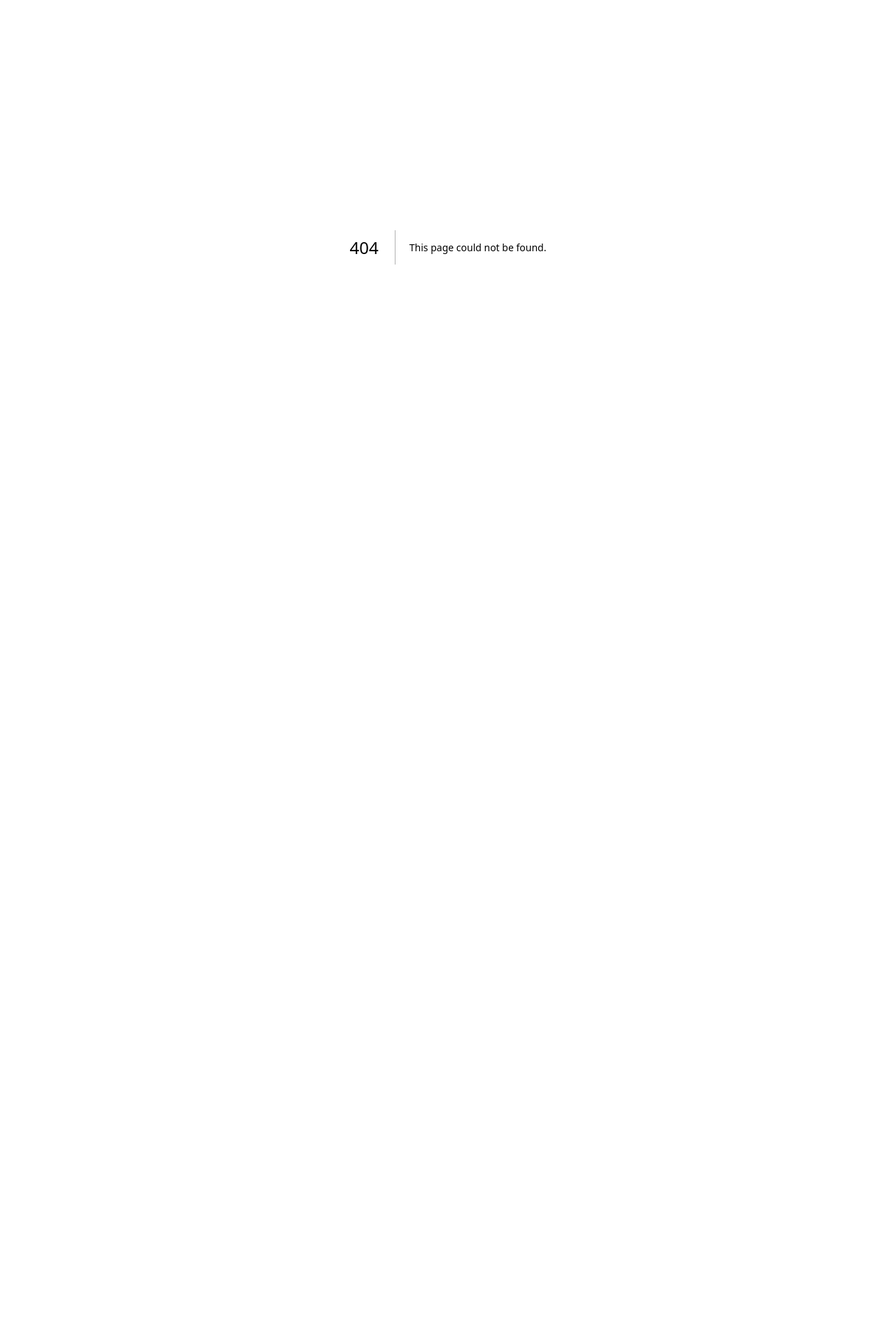
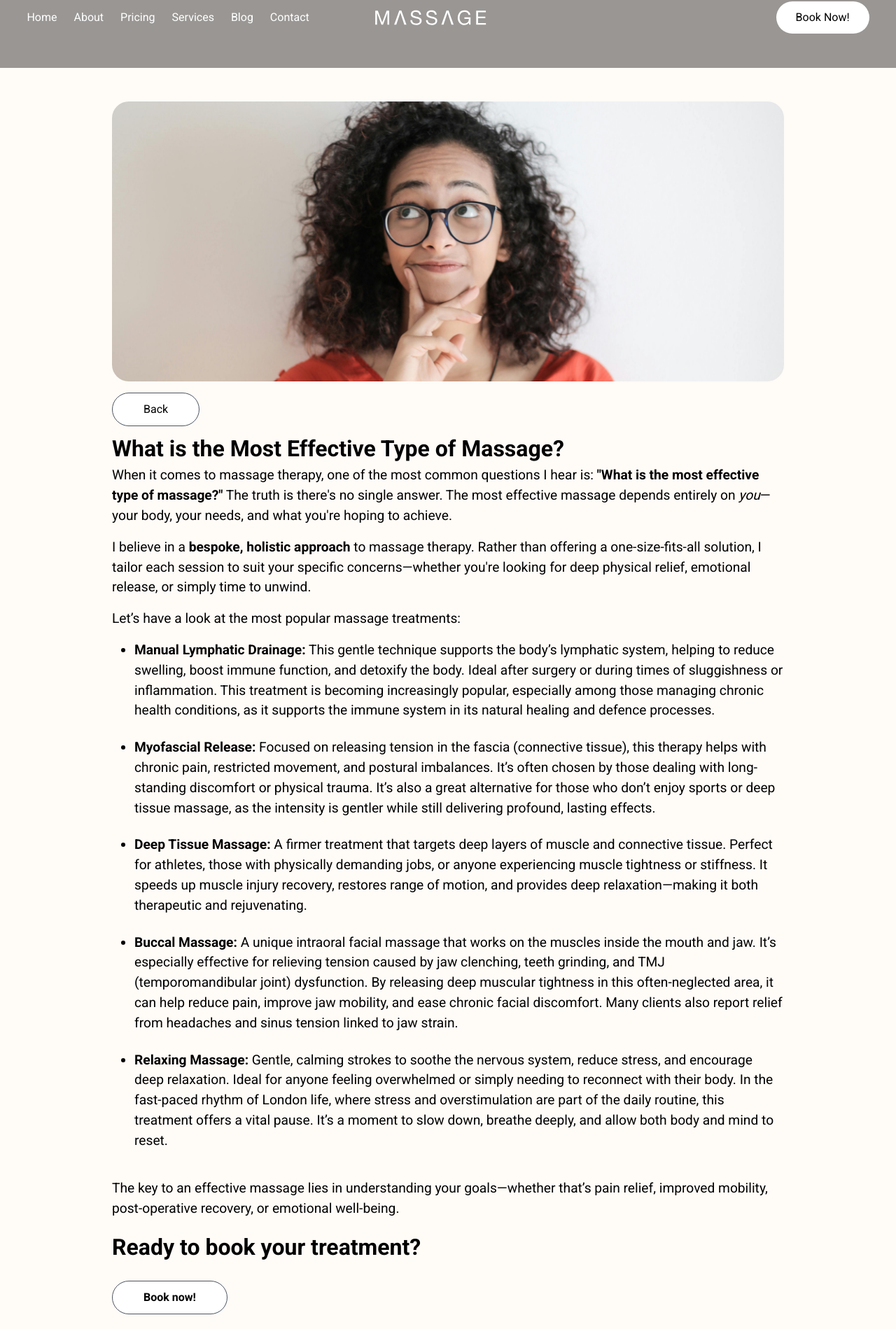
Before and after one commit to lbourke1234/massageTherapy, a Next.js app: page /blog/most-effective-massage in a window 1280 px wide. Before the commit this address had no page. Shown: the part 47-1946 px from the top of the page at 70% size. Before the commit the page ends 800 px from the top, so only its background shows below. Built offline with nearby package versions, Linux system fonts and the light colour scheme.

Commit message:
Blog Post Added + About Us text changed

```diff
--- /dev/null
+++ b/src/app/blog/most-effective-massage/page.js
@@ -0,0 +1,14 @@
+import MostEffectiveMassage from "@/app/pages/blogPosts/EffectiveTypeMassage";
+import React from "react";
+
+export const metadata = {
+  title: "What is the Most Effective Type of Massage?",
+  description:
+    "Explore the most popular massage techniques and learn which one best suits your needs—from lymphatic drainage to deep tissue and more.",
+};
+
+const page = () => {
+  return <MostEffectiveMassage />;
+};
+
+export default page;
--- a/src/app/data/blogData.js
+++ b/src/app/data/blogData.js
@@ -22,7 +22,18 @@ import buccalSciencePic from "/public/resources/blogPosts/science-behind-buccal.
 import neckPainPic2 from "/public/resources/blogPosts/understanding-neck-pain.webp";
 import LymphaticDrainageImg from "/public/resources/blogPosts/lymphatic-drainage-ammuine-system.jpg";
 import TMJDisorderImg from "/public/resources/blogPosts/TMJDisorder.jpg";
+import EffectiveMassage from "/public/resources/blogPosts/typesOfMassages.jpg";
 export const blogData = {
+  MostEffectiveMassage: {
+  author: `Marta Suchanska`,
+  date: `9th June 2025`,
+  title: `What is the Most Effective Type of Massage?`,
+  preview: `Not sure which massage style is best for you? From lymphatic drainage to buccal and deep tissue, this guide breaks down the most popular massage types and when to use each for best results.`,
+  link: `/blog/most-effective-massage`,
+  image: EffectiveMassage,
+  alt: "client receiving a relaxing massage in spa setting",
+},
+
   TMJDisorderSymptoms: {
   author: `Marta Suchanska`,
   date: `3th July May 2025`,
--- a/src/app/pages/about/TextColumn.jsx
+++ b/src/app/pages/about/TextColumn.jsx
@@ -3,48 +3,47 @@ import React from "react";
 const TextColumn = () => {
   return (
     <div className="basis-full pt-4 h-auto cm1050:basis-3/5 text-justify cm1050:p-8 items-center justify-center flex-col flex">
-      <h1 className="cmMobile:text-[1.2em] cm800:text-lg pb-2">Hello, I am Marta</h1>
-      <p className="cmMobile:text-[1.2em] cm800:text-lg">
-        {`A founder of `}
-        <span className="font-inter">MɅSSɅGE</span>
-        {`, a Certified Massage Therapist,
-        Nutritional Advisor and Osteopathic and Naturopathic Medicine Student.`}
+      <h1 className="cmMobile:text-[1.2em] cm800:text-lg pb-2">Marta Suchanska</h1>
+      <p className="cmMobile:text-[1.2em] cm800:text-lg pb-4">
+        Founder of <span className="font-inter">MɅSSɅGE</span> | Certified Massage Therapist | Nutritional Therapist | Student of Osteopathic Medicine
+      </p>
+      <p className="cmMobile:text-[1.2em] cm800:text-lg pb-4">
+        My journey into holistic health began from a deeply personal place. Years ago, I found myself
+        chronically unwell—without a clear diagnosis, navigating uncertainty and frustration. It took months of
+        seeking help, trying different treatments, researching tirelessly, and learning to trust my body again.
+        When the cause was finally discovered, my slow but steady return to health began. That experience
+        changed everything.
+      </p>
+      <p className="cmMobile:text-[1.2em] cm800:text-lg pb-4">
+        I decided to leave behind my career as a legal and business translator to follow what had truly
+        fascinated me all along: natural, complementary approaches to healing. Since 2013, I’ve been
+        dedicated to the study and practice of massage, nutrition, and manual therapy—training both
+        in the UK and abroad. Alongside this, I’ve immersed myself in Eastern and Western
+        approaches to nutrition, breathing practices, relaxation techniques, and movement therapy.
+      </p>
+      <p className="cmMobile:text-[1.2em] cm800:text-lg pb-4">
+        I’m currently studying Osteopathy at the British College of Osteopathic Medicine, and
+        receive hands-on osteopathic training at a clinic in Harley Street. My practice is constantly
+        evolving, grounded in continuous learning and a genuine desire to support people on their
+        unique paths to wellness.
+      </p>
+      <p className="cmMobile:text-[1.2em] cm800:text-lg pb-4">
+        I specialise in a holistic, personalised approach, aiming to uncover the root causes of
+        imbalance rather than only treating the symptoms. I have a special interest in chronic pain
+        and women’s health, and I believe that true healing often comes from addressing the body,
+        mind, and environment together.
+      </p>
+      <p className="cmMobile:text-[1.2em] cm800:text-lg pb-4">
+        Over the years, I’ve worked with people from all walks of life—whether recovering from
+        injury, managing long-term conditions like fibromyalgia or sciatica, experiencing stress, or
+        simply wanting to feel better in their bodies. My experience includes working with high-level
+        athletes (Premier League footballers), office workers, retreat guests, and individuals of all
+        ages. In London, I’ve had the privilege of working at luxury 5-star spas, wellness retreats,
+        and respected physiotherapy teams in Notting Hill and Kensington.
       </p>
       <p className="cmMobile:text-[1.2em] cm800:text-lg">
-        {`My interest in a healthy lifestyle started many years ago when I was chronically ill, and no
-        one could diagnose my condition. It took months of looking for help, trying countless
-        treatments, doing research, and experimenting, and finally the source of the problem was
-        found and my slow and challenging comeback to health has started. I learnt a lot through my
-        own experience, and I have decided to share it with people. I gave up my career as a legal
-        and business translator and interpreter to start what I have been always fascinated about -
-        complementary therapy. My very first training took place in 2013, I trained in massage and
-        manual therapy both abroad and in the UK, at the same time I was mastering my knowledge of
-        nutrition both in Eastern and Western ways, combining it with breathing, relaxing and
-        movement therapy trainings. I constantly improve my knowledge and strive to get the best
-        results possible. I am currently undertaking a degree at British College of Osteopathic
-        Medicine and receiving an osteopathic training at Harley Street clinic.`}
-      </p>
-      <p className="cmMobile:text-[1.2em] cm800:text-lg">
-        {`I cannot promise to find a solution for every single issue, but I am going to do my best to
-        guide you towards better health. I am interested in chronic pain management and women's
-        health. I believe a holistic and multidisciplinary approach is a key to successful
-        treatment, as in my understanding every condition might be a consequence of different
-        variables. I created a personalized way of working with my clients, and I strive to find a
-        root to the problems rather than working on symptoms alone.`}
-      </p>
-      <p className="cmMobile:text-[1.2em] cm800:text-lg">
-        {`I was running my private studio and working at various yoga and wellbeing retreats for
-        several years before moving to the UK. I have been working with patients of all age groups.
-        In London I have had an opportunity to work with luxury 5-star hotels and spas, renowned
-        teams of physiotherapists in Notting Hill and in Kensington, taking care of sport
-        professionals (Premier League footballers), patients in pain, those who simply would like to
-        improve their wellbeing.`}
-      </p>
-      <p className="cmMobile:text-[1.2em] cm800:text-lg">
-        {`I work with people suffering from conditions like sciatica, fibromyalgia, experiencing
-          headaches, struggling with low back, neck pain, leading more active lifestyle, going
-          through injuries, recovery period, as well as office workers, those who would like
-          distress, or use massage treatments as injury, pain preventing tool.`}
+        Whether you&#39;re dealing with physical tension or emotional fatigue, I’m here to offer effective,
+        compassionate support that meets you where you are.
       </p>
     </div>
   );
--- a/src/app/pages/blog/CardsContainer.jsx
+++ b/src/app/pages/blog/CardsContainer.jsx
@@ -5,6 +5,7 @@ import { blogData } from "../../data/blogData";
 const CardsContainer = () => {
   return (
     <div className="w-full cm1200:w-[70%] m-auto flex flex-wrap">
+       <PreviewCard data={blogData.MostEffectiveMassage} />
       <PreviewCard data={blogData.TMJDisorderSymptoms} />
       <PreviewCard data={blogData.LymphaticDrainageAmmuineSystem} />
       <PreviewCard data={blogData.MyofascialTherapy} />
--- /dev/null
+++ b/src/app/pages/blogPosts/EffectiveTypeMassage.jsx
@@ -0,0 +1,113 @@
+import Image from "next/image";
+import React from "react";
+import Space from "../about/Space";
+import FastNavbar from "@/app/components/nav/FastNavbar";
+import Link from "next/link";
+import ContactInfo from "../contactInfo/ContactInfo";
+import Heading1 from "./components/Heading1";
+import Heading2 from "./components/Heading2";
+import Heading3 from "./components/Heading3";
+import Paragraph from "./components/Paragraph";
+import Bold from "./components/Bold";
+import ListItem from "./components/ListItem";
+import UnorderedList from "./components/UnorderedList";
+import Picture from "/public/resources/blogPosts/typesOfMassages.jpg";
+
+const MostEffectiveMassage = () => {
+  return (
+    <>
+      <FastNavbar />
+      <Space />
+      <div className="w-[95%] cm800:w-[75%] m-auto text-black">
+        <Image
+          className="h-[50vh] w-full object-cover rounded-3xl"
+          src={Picture}
+          height={647}
+          width={1792}
+          sizes="(min-width: 800px) 75vw, 95vw"
+          placeholder="blur"
+          alt="Massage therapy illustration"
+          loading="eager"
+        />
+        <Link href="/blog">
+          <button className="py-[0.7rem] px-[2.75rem] border leading-[1.5] text-black bg-white bg-clip-padding border-solid border-gray-600 rounded-3xl mt-4 transition duration-150 ease-in-out hover:border-gray-400 hover:shadow-md hover:scale-105">
+            Back
+          </button>
+        </Link>
+        <div className="pt-4">
+          <Heading1 className="">What is the Most Effective Type of Massage?</Heading1>
+          <Paragraph>
+            When it comes to massage therapy, one of the most common questions I hear is:{" "}
+            <Bold>&quot;What is the most effective type of massage?&quot;</Bold> The truth is
+            there&#39;s no single answer. The most effective massage depends entirely on{" "}
+            <span className="italic">you</span>&mdash;your body, your needs, and what you&#39;re
+            hoping to achieve.
+          </Paragraph>
+          <Paragraph>
+            I believe in a <Bold>bespoke, holistic approach</Bold> to massage therapy. Rather than
+            offering a one-size-fits-all solution, I tailor each session to suit your specific
+            concerns&mdash;whether you&#39;re looking for deep physical relief, emotional release,
+            or simply time to unwind.
+          </Paragraph>
+          <Paragraph>Let&rsquo;s have a look at the most popular massage treatments:</Paragraph>
+          <UnorderedList>
+            <ListItem className="mb-6">
+              <Bold>Manual Lymphatic Drainage:</Bold> This gentle technique supports the body&rsquo;s
+              lymphatic system, helping to reduce swelling, boost immune function, and detoxify the
+              body. Ideal after surgery or during times of sluggishness or inflammation. This
+              treatment is becoming increasingly popular, especially among those managing chronic
+              health conditions, as it supports the immune system in its natural healing and defence
+              processes.
+            </ListItem>
+            <ListItem className="mb-6">
+              <Bold>Myofascial Release:</Bold> Focused on releasing tension in the fascia
+              (connective tissue), this therapy helps with chronic pain, restricted movement, and
+              postural imbalances. It&rsquo;s often chosen by those dealing with long-standing
+              discomfort or physical trauma. It&rsquo;s also a great alternative for those who
+              don&rsquo;t enjoy sports or deep tissue massage, as the intensity is gentler while
+              still delivering profound, lasting effects.
+            </ListItem>
+            <ListItem className="mb-6">
+              <Bold>Deep Tissue Massage:</Bold> A firmer treatment that targets deep layers of muscle
+              and connective tissue. Perfect for athletes, those with physically demanding jobs, or
+              anyone experiencing muscle tightness or stiffness. It speeds up muscle injury recovery,
+              restores range of motion, and provides deep relaxation&mdash;making it both therapeutic
+              and rejuvenating.
+            </ListItem>
+            <ListItem className="mb-6">
+              <Bold>Buccal Massage:</Bold> A unique intraoral facial massage that works on the
+              muscles inside the mouth and jaw. It&rsquo;s especially effective for relieving tension
+              caused by jaw clenching, teeth grinding, and TMJ (temporomandibular joint)
+              dysfunction. By releasing deep muscular tightness in this often-neglected area, it can
+              help reduce pain, improve jaw mobility, and ease chronic facial discomfort. Many
+              clients also report relief from headaches and sinus tension linked to jaw strain.
+            </ListItem>
+            <ListItem className="mb-6">
+              <Bold>Relaxing Massage:</Bold> Gentle, calming strokes to soothe the nervous system,
+              reduce stress, and encourage deep relaxation. Ideal for anyone feeling overwhelmed or
+              simply needing to reconnect with their body. In the fast-paced rhythm of London life,
+              where stress and overstimulation are part of the daily routine, this treatment offers a
+              vital pause. It&rsquo;s a moment to slow down, breathe deeply, and allow both body and
+              mind to reset.
+            </ListItem>
+          </UnorderedList>
+          <Paragraph>
+            The key to an effective massage lies in understanding your goals&mdash;whether that&rsquo;s
+            pain relief, improved mobility, post-operative recovery, or emotional well-being.
+          </Paragraph>
+          <Heading3>Ready to book your treatment?</Heading3>
+          <div className="flex justify-left mt-6">
+            <Link href="/booking">
+              <button className="py-[0.7rem] px-[2.75rem] border leading-[1.5] text-black bg-white bg-clip-padding border-solid border-gray-600 rounded-3xl transition duration-150 ease-in-out hover:border-gray-400 hover:shadow-md hover:scale-105">
+                <strong>Book now!</strong>
+              </button>
+            </Link>
+          </div>
+        </div>
+      </div>
+      <ContactInfo />
+    </>
+  );
+};
+
+export default MostEffectiveMassage;
```
Also changed, not shown: public/resources/blogPosts/typesOfMassages.jpg (added), 1 other file (tests, documents, lock files or other folders).
